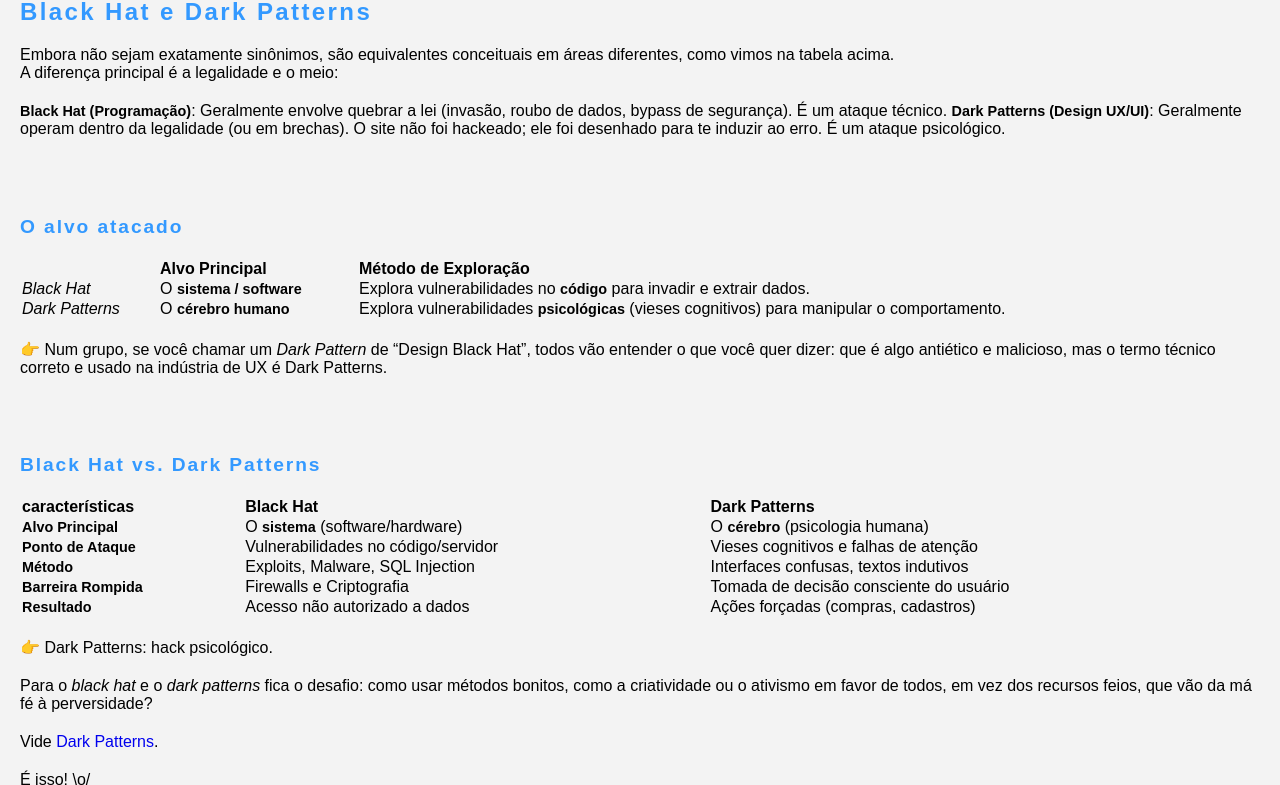
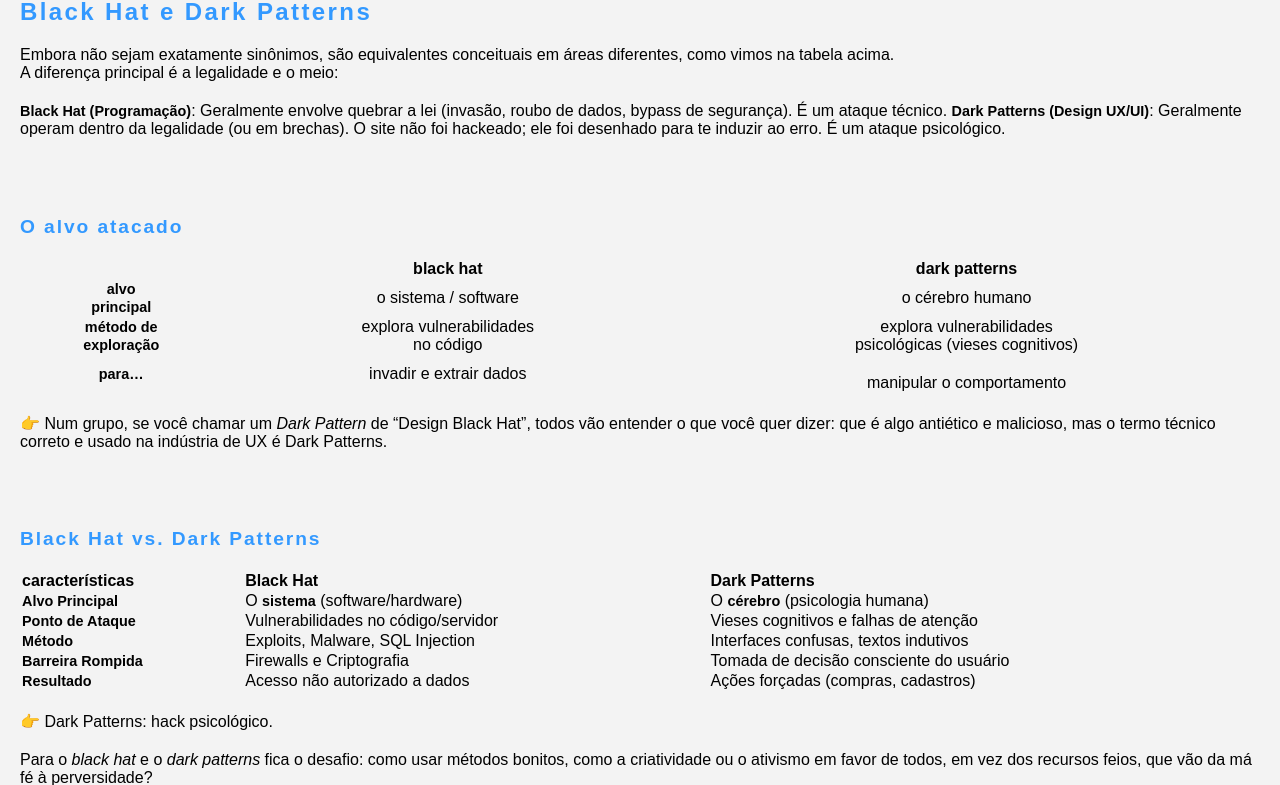
Before and after one commit to Joesynth/joesynth.github.io, a Jekyll site: the page built from _posts/2021-03-07-white-hat-e-black-hat.md, in a window 1280 px wide and 900 px high, scrolled down 1148 px, cut to the strip 0-785 px from the top of the window. Built offline with Jekyll 4.4.1, drawn with Linux system fonts in a browser that asks for light colours.

Commit message:
Update 2021-03-07-white-hat-e-black-hat.md

```diff
--- a/_posts/2021-03-07-white-hat-e-black-hat.md
+++ b/_posts/2021-03-07-white-hat-e-black-hat.md
@@ -41,11 +41,13 @@ A diferença principal é a legalidade e o meio:
 
 ###### O alvo atacado
 
-|  | Alvo Principal | Método de Exploração |
-| :--- | :--- | :--- |
-| *Black Hat* | O **sistema / software** | Explora vulnerabilidades no **código** para invadir e extrair dados. |
-| *Dark Patterns* | O **cérebro humano** | Explora vulnerabilidades **psicológicas** (vieses cognitivos) para manipular o comportamento. |
 
+
+|      |black hat |dark patterns |
+|:---:|:---:|:---:|
+|**alvo<br />principal**| o sistema / software|o cérebro humano |
+|**método de<br />exploração**|explora vulnerabilidades<br />no código| explora vulnerabilidades<br />psicológicas (vieses cognitivos) |
+|**para...**|invadir e extrair dados|<br />manipular o comportamento|
 
 👉 Num grupo, se você chamar um *Dark Pattern* de "Design Black Hat", todos vão entender o que você quer dizer: que é algo antiético e malicioso, mas o termo técnico correto e usado na indústria de UX é Dark Patterns.
 
```
